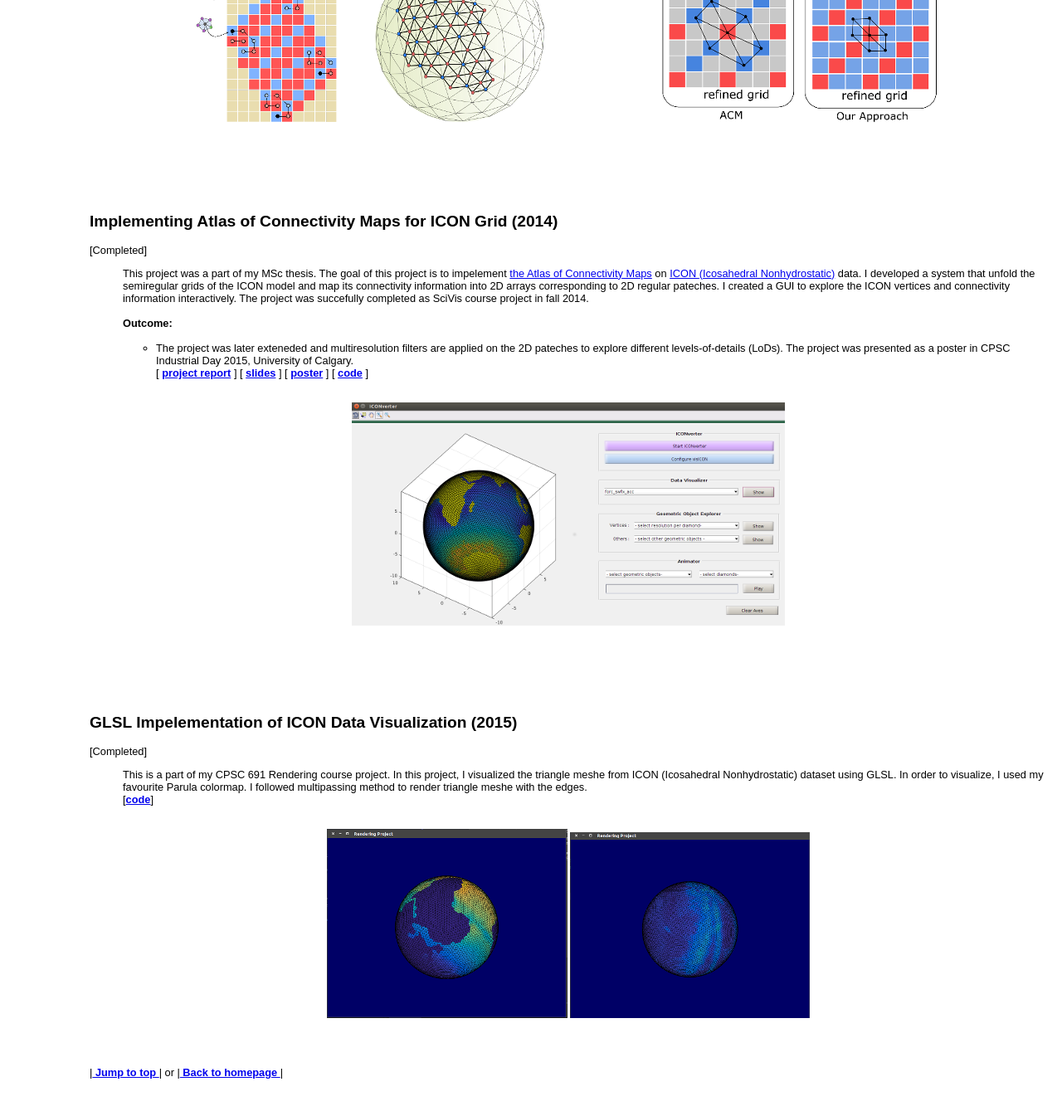
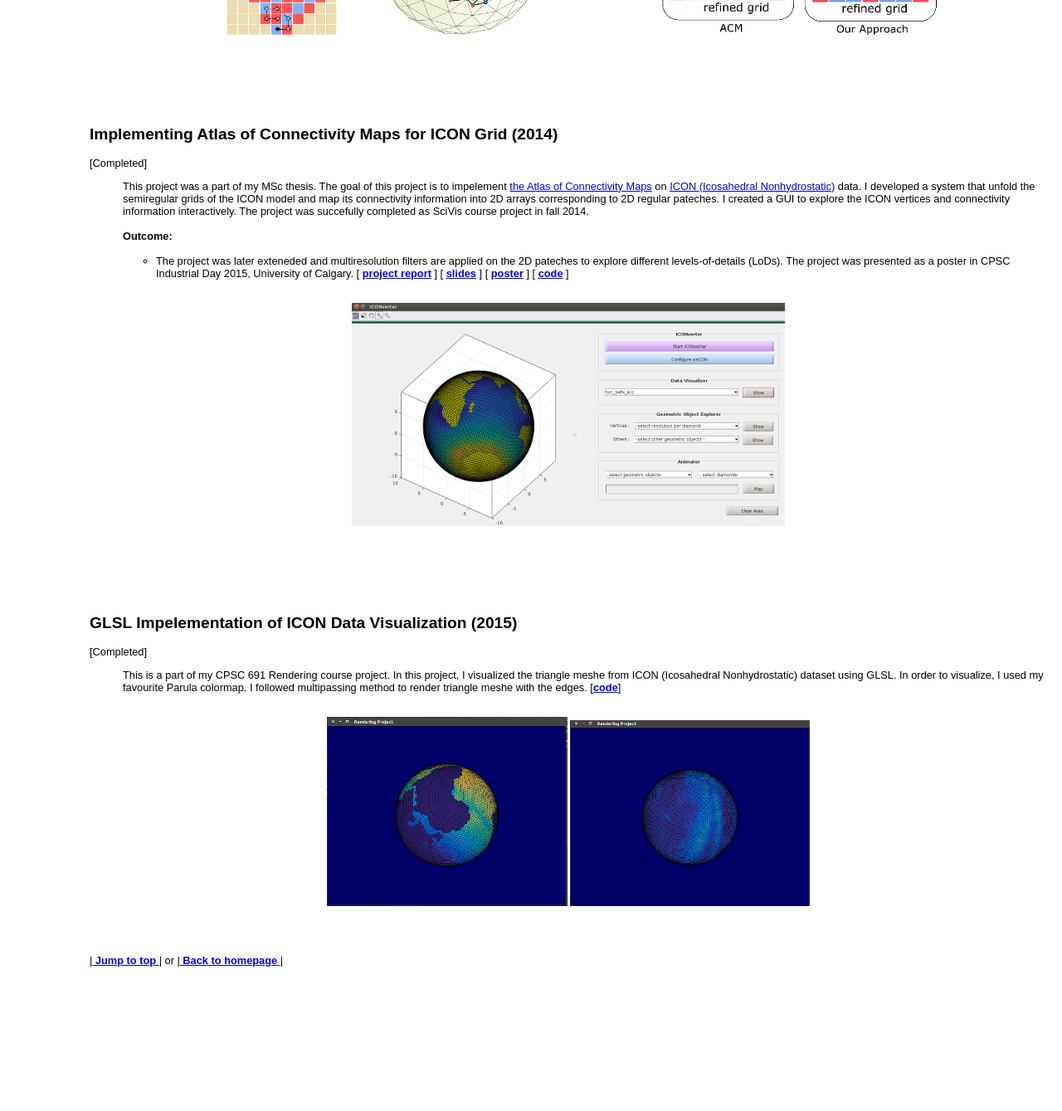
Before and after one commit to imruljubair/imruljubair.github.io, a Jekyll site: the page project/project-page.html, which Jekyll copies as it is, in a window 1280 px wide and 1400 px high, scrolled down 4262 px. Shown: the top 1339 px of the window at 83% size. Built offline with Jekyll 4.4.1, drawn with Linux system fonts in a browser that asks for light colours; after the commit the page ends 5527 px from its top, so only the background shows below that; some of the changed text lies outside the part shown.

Commit message:
project pages

```diff
--- a/project/project-page.html
+++ b/project/project-page.html
@@ -41,7 +41,7 @@ div {
 <br>
 <br>
 <ul>
-<li>Paper: ‘Jamdani Motif Generation using Conditional GAN’, ICCIT 2020.<br> [ <a href="material/jam.pdf"; style="font-weight:bold">slides</a> ]
+<li>Paper: ‘Jamdani Motif Generation using Conditional GAN’, ICCIT 2020. [ <a href="material/jam.pdf"; style="font-weight:bold">slides</a> ]
 </li>
 </ul>
 </ul>
@@ -69,7 +69,7 @@ div {
 <br>
 <br>
 <ul>
-<li>Paper: ‘Image to Image Attaire Transfer for Virtual Trial Room’, ICCIT 2020.<br>[ <a href="material/i2i.pdf"; style="font-weight:bold">slides</a> ]
+<li>Paper: ‘Image to Image Attaire Transfer for Virtual Trial Room’, ICCIT 2020.[ <a href="material/i2i.pdf"; style="font-weight:bold">slides</a> ]
 </li>
 </ul>
 </ul>
@@ -99,9 +99,9 @@ div {
 <br>
 <br>
 <ul>
-<li>Paper: ‘BdSL36: A Dataset for Bangladeshi Sign Letters Recognition’, ACCV 2020.<br>
-[ <a href="https://openaccess.thecvf.com/content/ACCV2020W/MLCSA/html/Hoque_BdSL36_A_Dataset_for_Bangladeshi_Sign_Letters_Recognition_ACCVW_2020_paper.html" ; style="font-weight:bold">pdf</a> ]</li>
-<li>Paper: ‘Real Time Bangladeshi Sign Language Detection using Faster R-CNN’, ICIET 2018.<br>
+<li>Paper: ‘BdSL36: A Dataset for Bangladeshi Sign Letters Recognition’, ACCV 2020.
+[ <a href="https://openaccess.thecvf.com/content/ACCV2020W/MLCSA/html/Hoque_BdSL36_A_Dataset_for_Bangladeshi_Sign_Letters_Recognition_ACCVW_2020_paper.html" ; style="font-weight:bold">pdf</a> ]</li><br>
+<li>Paper: ‘Real Time Bangladeshi Sign Language Detection using Faster R-CNN’, ICIET 2018.
 [ <a href="https://arxiv.org/abs/1811.12813" ; style="font-weight:bold">arXiv</a> ] [ <a href="material/bdsl_slides.pdf"; style="font-weight:bold">slides</a> ]</li>
 </ul>
 </ul>
@@ -134,9 +134,9 @@ div {
 <br>
 <br>
 <ul>
-<li>Paper: 'toon2real: Translating Cartoon Images to Realistic Images', ICTAI 2020. <br> [ <a href="https://ieeexplore.ieee.org/abstract/document/9288181/authors#authors"; style="font-weight:bold">link</a> ] </li>
+<li>Paper: 'toon2real: Translating Cartoon Images to Realistic Images', ICTAI 2020. [ <a href="https://ieeexplore.ieee.org/abstract/document/9288181/authors#authors"; style="font-weight:bold">link</a> ] </li>
 <br>
-<li>Paper: ‘Cartoon-to-real: An Approach to Translate Cartoon to Realistic Images using GAN’ (student poster), ICIET 2018.<br>
+<li>Paper: ‘Cartoon-to-real: An Approach to Translate Cartoon to Realistic Images using GAN’ (student poster), ICIET 2018.
 [ <a href="https://arxiv.org/abs/1811.11796" ; style="font-weight:bold">arXiv</a> ] [ <a href="material/cartoon_poster.pdf"  ; style="font-weight:bold">poster</a> ]</li>
 <br>
 <li>1st Runner-up: Poster presentation at MINDSPARKS 2019.</li><br>
@@ -196,9 +196,9 @@ Similar models to ICON – in terms of grid layout and structure – are the MPA
 <br>
 <br>
 <ul>
-<li>Paper: "Icosahedral Maps for a Multiresolution Representation of Earth Data", VMV 2016.<br>
+<li>Paper: "Icosahedral Maps for a Multiresolution Representation of Earth Data", VMV 2016.
 [ <a href="https://dl.acm.org/citation.cfm?id=3056928" ; style="font-weight:bold">link</a> ] [ <a href="papers/jubairVMV2016.pdf" ; style="font-weight:bold">paper</a> ]</li><br>
-<li>Thesis: "Icosahedral Maps for a Multiresolution Representation of Earth Data", Department of Computer Science, University of Calgary, 2016.<br>
+<li>Thesis: "Icosahedral Maps for a Multiresolution Representation of Earth Data", Department of Computer Science, University of Calgary, 2016.
 [ <a href="https://prism.ucalgary.ca/handle/11023/3527" ; style="font-weight:bold">link</a> ] [ <a href="http://visagg.cpsc.ucalgary.ca/sites/default/files/vmv%2Bdkrz.pdf" ; style="font-weight:bold">slides</a> ]</li>
 </ul>
 
@@ -226,7 +226,7 @@ Similar models to ICON – in terms of grid layout and structure – are the MPA
 <br>
 <br>
 <ul>
-<li>The project was later exteneded and multiresolution filters are applied on the 2D pateches to explore different levels-of-details (LoDs). The project was presented as a poster in CPSC Industrial Day 2015, University of Calgary.<br>
+<li>The project was later exteneded and multiresolution filters are applied on the 2D pateches to explore different levels-of-details (LoDs). The project was presented as a poster in CPSC Industrial Day 2015, University of Calgary.
 [ <a href="material/Implementing Atlas of Connectivity Maps for ICON Grid.pdf" ; style="font-weight:bold">project report</a> ]  [ <a href="material/CPSC 601 - Project Final Presentation.pdf" ; style="font-weight:bold">slides</a> ]  [ <a href="material/industrial_day_poster_jubair_(latest).pdf" ; style="font-weight:bold">poster</a> ]  [ <a href="https://github.com/imruljubair/SciVis-Course-Project-Fall-2014" ; style="font-weight:bold">code</a> ]</li>
 </ul>
 </ul>
@@ -246,7 +246,7 @@ Similar models to ICON – in terms of grid layout and structure – are the MPA
 <p class="lead"> [Completed] </p>
 <p class="lead">
 <ul>
-This is a part of my CPSC 691 Rendering course project. In this project, I visualized the triangle meshe from ICON (Icosahedral Nonhydrostatic) dataset using GLSL. In order to visualize, I used my favourite Parula colormap. I followed multipassing method to render triangle meshe with the edges.<br>
+This is a part of my CPSC 691 Rendering course project. In this project, I visualized the triangle meshe from ICON (Icosahedral Nonhydrostatic) dataset using GLSL. In order to visualize, I used my favourite Parula colormap. I followed multipassing method to render triangle meshe with the edges.
 [<a href="https://github.com/imruljubair/Visualization-using-GLSL" ; style="font-weight:bold">code</a>]
 </ul>
 </p>
```
